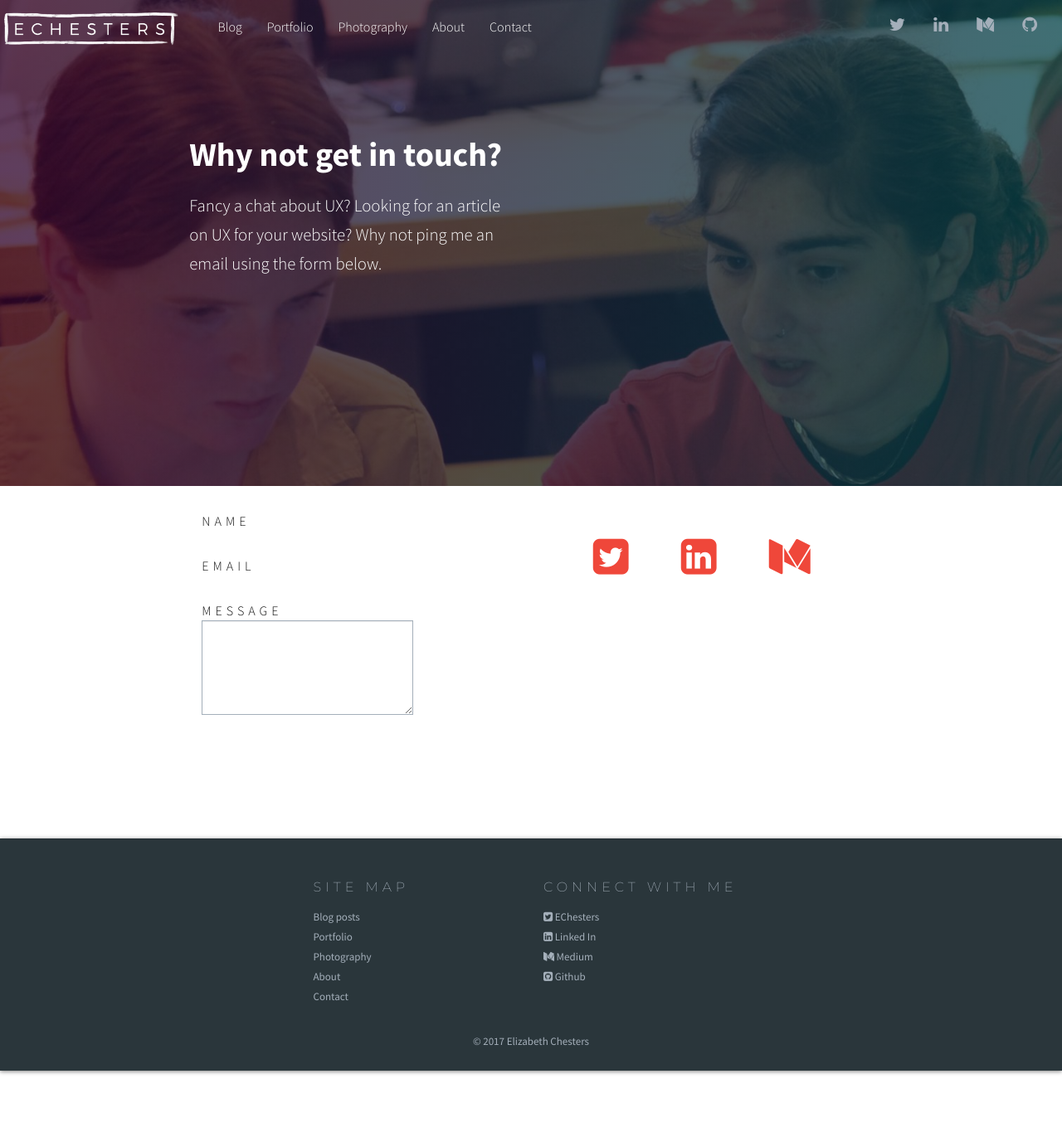
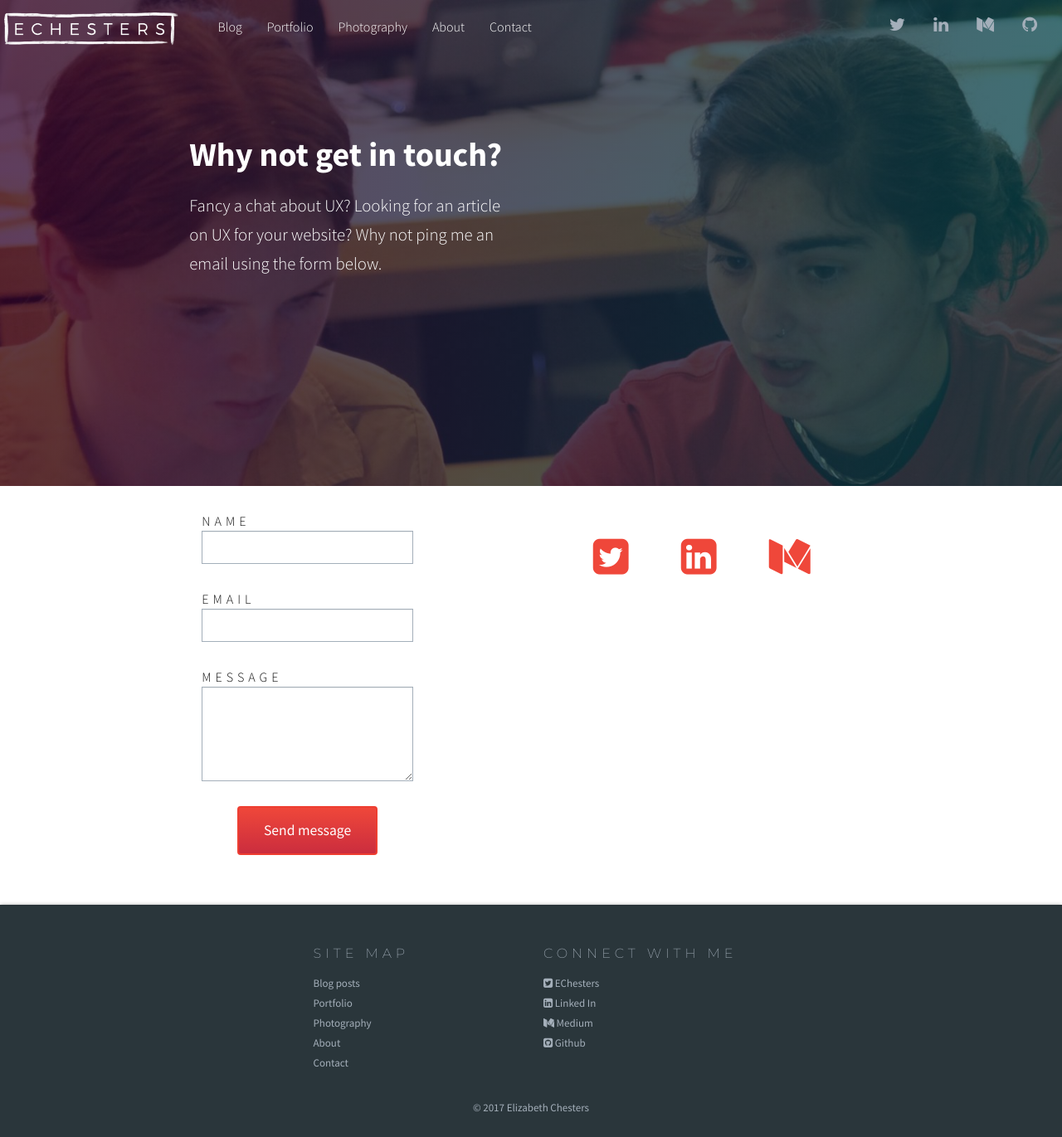
Before and after one commit to EChesters/echesters.github.io, a Jekyll site: the page built from contact.html, in a window 1280 px wide. Shown: the whole page at 83% size. Built offline with Jekyll 4.4.1, drawn with Linux system fonts in a browser that asks for light colours; nearby versions of some CDN libraries.

Commit message:
Fixed opacity of input elements for accordion an non-FAQ input elements

```diff
--- a/_includes/_ux-master/faq.html
+++ b/_includes/_ux-master/faq.html
@@ -2,7 +2,7 @@
   <div class="col-xs-12 col-sm-11 col-md-10 position central">
     <h2 class="add-padding vertical text-center">Frequently Asked Questions</h2>
 
-    <div class="half col-xs-12 col-sm-6">
+    <div class="half col-xs-12 col-sm-6 accordion">
       <div class="tab">
         <input id="tab-one" type="checkbox" name="tabs">
         <label for="tab-one">Who is the course for?</label>
@@ -42,7 +42,7 @@
       </div>
     </div>
 
-    <div class="half col-xs-12 col-sm-6">
+    <div class="half col-xs-12 col-sm-6 accordion">
       <div class="tab">
         <input id="tab-six" type="checkbox" name="tabs">
         <label for="tab-six">What do students do on the day?</label>
--- a/_includes/_ux-master/volunteer.html
+++ b/_includes/_ux-master/volunteer.html
@@ -6,7 +6,7 @@
          labore et dolore magna aliqua. Ut enim ad minim veniam, quis nostrud exercitation ullamco laboris nisi ut aliquip</p>
       <h3>Why volunteer</h3>
       <p>Lorem ipsum dolor sit amet, consectetur adipisicing elit, sed do eiusmod tempor incididunt ut labore et dolore magna aliqua.</p>
-      <a href="/" class="btn">Get in touch to volunteer!</a>
+      <a href="/contact.html" class="btn">Get in touch to volunteer!</a>
 		</div>
 	</section>
 </div>
--- a/_sass/accordion.scss
+++ b/_sass/accordion.scss
@@ -5,7 +5,7 @@
   color: $actual-white;
   overflow: hidden;
 }
-input {
+.accordion input {
   position: absolute;
   opacity: 0;
   z-index: -1;
```
